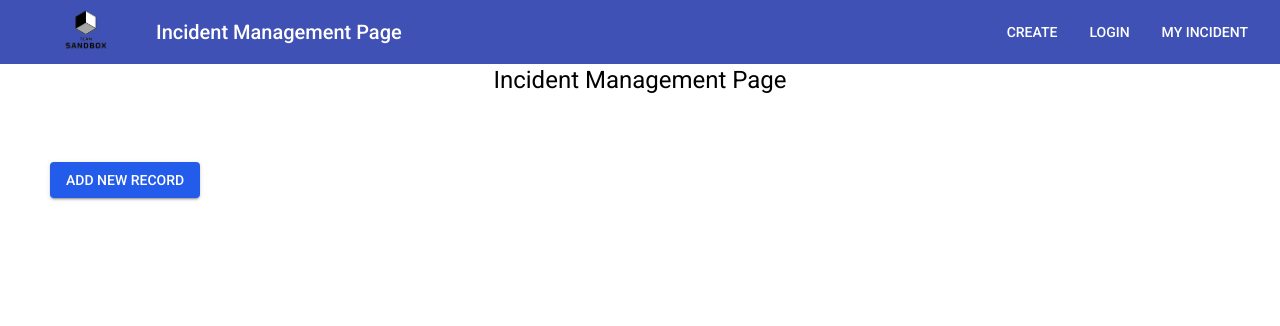
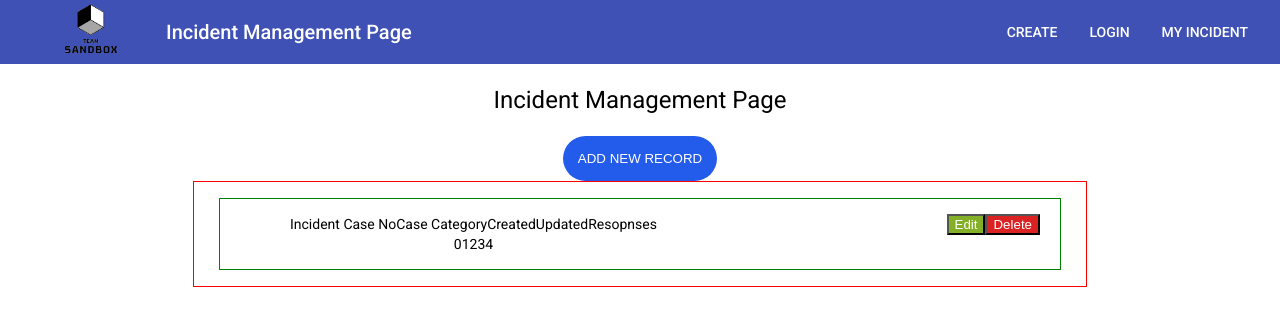
Before and after one commit to MinyoungSeol/COMP229-SANDBOX, an Angular app in the folder teamproject/: page / in a window 1280 px wide. Shown: the top 326 px of the page. Built offline with nearby package versions, Linux system fonts and the light colour scheme.

Commit message:
css design commit

```diff
--- a/teamproject/src/app/app.component.css
+++ b/teamproject/src/app/app.component.css
@@ -0,0 +1,3 @@
+*{
+    background-color: #ECF1F8;
+}
--- a/teamproject/src/app/app.component.html
+++ b/teamproject/src/app/app.component.html
@@ -1,3 +1,4 @@
 <app-navbar></app-navbar>
 <app-header></app-header>
 <app-button></app-button>
+<app-content></app-content>
--- a/teamproject/src/app/app.module.ts
+++ b/teamproject/src/app/app.module.ts
@@ -10,13 +10,15 @@ import { BrowserAnimationsModule } from '@angular/platform-browser/animations';
 import { NavbarComponent } from './components/navbar/navbar.component';
 import { ButtonComponent } from './components/button/button.component';
 import { HeaderComponent } from './components/header/header.component';
+import { ContentComponent } from './components/content/content.component';
 
 @NgModule({
   declarations: [
     AppComponent,
     NavbarComponent,
     ButtonComponent,
-    HeaderComponent
+    HeaderComponent,
+    ContentComponent
   ],
   imports: [
     BrowserModule,
--- a/teamproject/src/app/components/button/button.component.css
+++ b/teamproject/src/app/components/button/button.component.css
@@ -1,7 +1,12 @@
-.btn {
+.btn{
+    display: flex;
+    justify-content: center;
+}
+.hero__btn {
     color: white;
     background-color: #235BEB;
-    position: relative;
-    top: 50px;
-    left: 50px;
+    border: none;
+    cursor: pointer;
+    padding: 15px;
+    border-radius: 40px;
 }
--- a/teamproject/src/app/components/button/button.component.html
+++ b/teamproject/src/app/components/button/button.component.html
@@ -1,2 +1,8 @@
-<button class="btn" mat-raised-button [ngStyle]="{'background-color': color, 'border-radius': radius }">{{ buttonName
+<!-- <div>
+    <button class="btn" mat-raised-button [ngStyle]="{'background-color': color, 'border-radius': radius }">{{ buttonName
     }}</button>
+</div> -->
+
+<div class="btn">
+    <button class="hero__btn">ADD NEW RECORD</button>
+</div>
--- a/teamproject/src/app/components/button/button.component.ts
+++ b/teamproject/src/app/components/button/button.component.ts
@@ -9,6 +9,8 @@ export class ButtonComponent implements OnInit {
   @Input() buttonName: string = 'ADD NEW RECORD'
   @Input() color: string = ''
   @Input() radius: string = ''
+  @Input() padding: string = ''
+  @Input() margin: string = ''
 
   constructor() { }
 
--- /dev/null
+++ b/teamproject/src/app/components/content/content.component.css
@@ -0,0 +1,43 @@
+.content{
+    display: flex;
+    justify-content: space-between;
+    align-items: center;
+    padding: 16px;
+    border:1px solid red;
+    width:860px;
+    margin:auto;
+}
+
+.incident{
+    text-align: center;
+    border:1px solid green;
+    width:800px;
+    margin: auto;
+    list-style: none;
+}
+
+.incident_item{
+    width:750px;
+    padding-left:30px;
+    padding-right:30px;
+    padding-top: 15px;
+    padding-bottom:15px;
+    display: flex;
+    justify-content: space-between;
+}
+.infoDiv{
+
+}
+.button_div{
+
+}
+
+.edit{
+    color: white;
+    background-color: #84B027;
+}
+
+.delete{
+    color: white;
+    background-color: #DB2222;
+}
--- /dev/null
+++ b/teamproject/src/app/components/content/content.component.html
@@ -0,0 +1,34 @@
+<div class="content">
+    <ul class="incident">
+
+        <li class="incident_item">
+
+            <!-- Informaion divs -->
+            <div class="infoDiv">
+                <div class="up">
+                    <span>Incident Case No</span>
+                    <span>Case Category</span>
+                    <span>Created</span>
+                    <span>Updated</span>
+                    <span>Resopnses</span>
+                </div>
+                <div class="down">
+                    <span>0</span>
+                    <span>1</span>
+                    <span>2</span>
+                    <span>3</span>
+                    <span>4</span>
+                </div>
+            </div>
+
+            <!-- button div -->
+            <div class="buttonDiv">
+                <button class="edit">Edit</button>
+                <button class="delete">Delete</button>
+            </div>
+
+        </li>
+
+
+    </ul>
+</div>
--- /dev/null
+++ b/teamproject/src/app/components/content/content.component.ts
@@ -0,0 +1,15 @@
+import { Component, OnInit } from '@angular/core';
+
+@Component({
+  selector: 'app-content',
+  templateUrl: './content.component.html',
+  styleUrls: ['./content.component.css']
+})
+export class ContentComponent implements OnInit {
+
+  constructor() { }
+
+  ngOnInit(): void {
+  }
+
+}
--- a/teamproject/src/app/components/header/header.component.css
+++ b/teamproject/src/app/components/header/header.component.css
@@ -1,3 +1,4 @@
 .header {
     text-align: center;
+    margin: 20px;
 }
--- a/teamproject/src/app/components/navbar/navbar.component.css
+++ b/teamproject/src/app/components/navbar/navbar.component.css
@@ -3,7 +3,7 @@
 }
 
 .logo {
-    padding: 30px 20px;
-    width: 100px;
-    height: 100px;
+    padding: 10px;
+    width: 130px;
+    height: 130px;
 }
```
Also changed, not shown: 2 other files (tests, documents, lock files or other folders).
